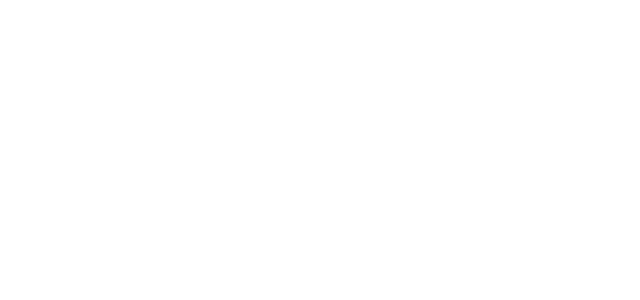
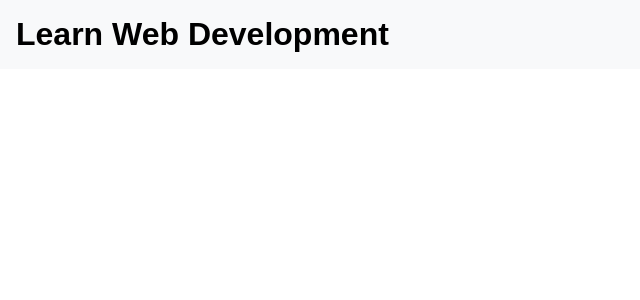
Before and after one commit to MarcoProstamo/react-use-state, a React (Vite) app: page / in a window 1280 px wide. Shown: the top 300 px of the page, without its empty margins (0-640 px from the left). Built offline with nearby package versions, Linux system fonts and the light colour scheme.

Commit message:
Add → Header

```diff
--- a/src/assets/components/Header.jsx
+++ b/src/assets/components/Header.jsx
@@ -1,3 +1,7 @@
 export default function Header() {
-  return <header></header>;
+  return (
+    <header className="page-header">
+      <h1>Learn Web Development</h1>
+    </header>
+  );
 }
--- a/src/assets/css/index.css
+++ b/src/assets/css/index.css
@@ -0,0 +1,19 @@
+/* ! Reset */
+* {
+  box-sizing: border-box;
+  margin: 0;
+  padding: 0;
+}
+
+body {
+  font-family: sans-serif;
+}
+
+/* # Header */
+.page-header {
+  background-color: #f8f9fa;
+}
+
+.page-header h1 {
+  padding: 1rem;
+}
```
